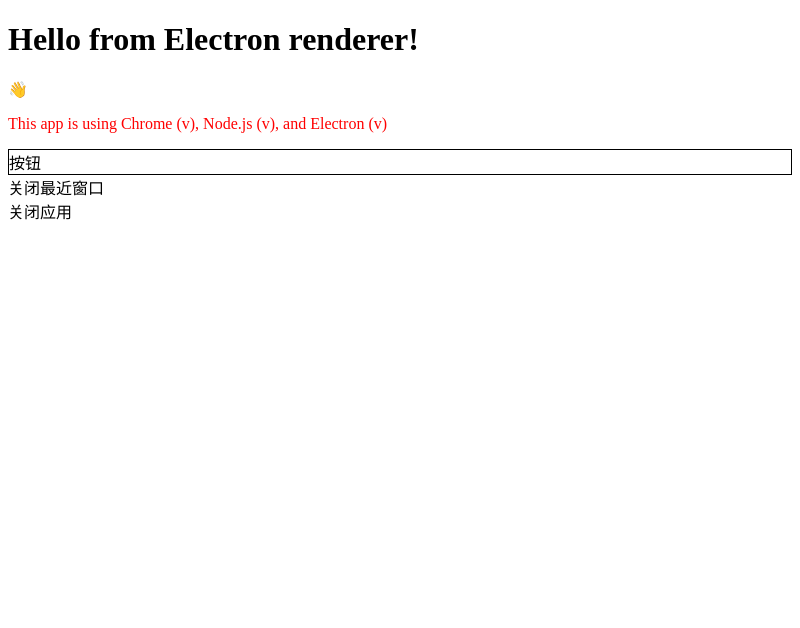
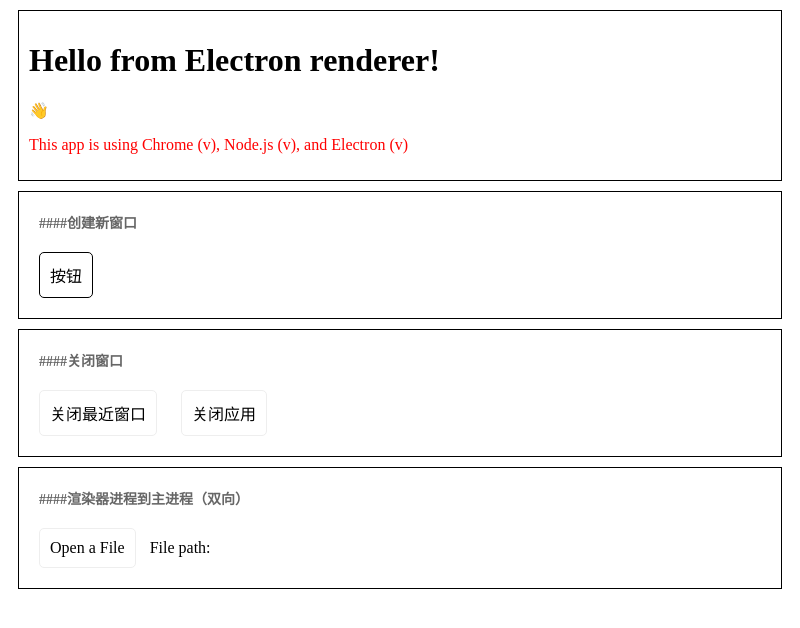
Before and after one commit to chenchenglong/my-electron-app, an Electron app: page index.html in a window 800 px wide. Drawn offline with Linux system fonts and the light colour scheme; no server answers.

Commit message:
feat: demo

```diff
--- a/index.html
+++ b/index.html
@@ -11,14 +11,38 @@
       content="default-src 'self'; script-src 'self'"
     />
     <title>Hello from Electron renderer!</title>
+    <link rel="stylesheet" href="./styles.css" />
   </head>
   <body>
-    <h1>Hello from Electron renderer!</h1>
-    <p>👋</p>
-    <p id="info"></p>
-    <div id="button">按钮</div>
-    <div id="button-quit-win">关闭最近窗口</div>
-    <div id="button-quit-app">关闭应用</div>
+    <div class="row">
+      <h1>Hello from Electron renderer!</h1>
+      <p>👋</p>
+      <p id="info"></p>
+    </div>
+
+    <div class="row">
+      <div class="desc">####创建新窗口</div>
+      <div id="button" class="btn">按钮</div>
+    </div>
+    <div class="row">
+      <div class="desc">####关闭窗口</div>
+      <div id="button-quit-win" class="btn">关闭最近窗口</div>
+      <div id="button-quit-app" class="btn">关闭应用</div>
+    </div>
+
+    <!-- <div class="row">
+      <div class="desc">####渲染器进程到主进程（单向）</div>
+      Title: <input id="title" />
+      <button id="btn" type="button">Set</button>
+      <script src="./renderer.js"></script>
+    </div> -->
+
+    <div class="row">
+      <div class="desc">####渲染器进程到主进程（双向）</div>
+      <div id="btn" class="btn">Open a File</div>
+      File path: <strong id="filePath"></strong>
+    </div>
   </body>
+
   <script src="./renderer.js"></script>
 </html>
--- a/preload.js
+++ b/preload.js
@@ -13,3 +13,8 @@
 contextBridge.exposeInMainWorld("myAPI", {
   desktop: true,
 });
+
+contextBridge.exposeInMainWorld("electronAPI", {
+  setTitle: (title) => ipcRenderer.send("set-title", title),
+  openFile: () => ipcRenderer.invoke("dialog:openFile"),
+});
--- a/renderer.js
+++ b/renderer.js
@@ -27,3 +27,26 @@
 
 console.log(window.myAPI);
 // => { desktop: true }
+
+/**
+ * 渲染器进程到主进程（单向）
+ */
+// const setButton = document.getElementById("btn");
+// const titleInput = document.getElementById("title");
+// setButton.addEventListener("click", () => {
+//   const title = titleInput.value;
+//   window.electronAPI.setTitle(title);
+// });
+
+/**
+ * 渲染器进程到主进程（双向）
+ */
+const btnOpenFile = document.getElementById("btn");
+const filePathElement = document.getElementById("filePath");
+
+btnOpenFile.addEventListener("click", async () => {
+  console.log("####btnOpenFile");
+  const filePath = await window.electronAPI.openFile();
+  console.log("####filePath", filePath);
+  filePathElement.innerText = filePath;
+});
--- /dev/null
+++ b/styles.css
@@ -0,0 +1,25 @@
+.row {
+  border: 1px solid #000;
+  padding: 10px;
+  margin: 10px;
+}
+
+.btn {
+  border: 1px solid #eee;
+  padding: 10px;
+  border-radius: 5px;
+  display: inline-block;
+  cursor: pointer;
+  margin: 10px;
+}
+
+.desc {
+  display: block;
+  font-size: 14px;
+  color: #666;
+  margin-left: 10px;
+  font-weight: bold;
+  text-align: left;
+  text-decoration: none;
+  margin: 10px;
+}
```
Also changed, not shown: main.js (+20 -1 lines).
